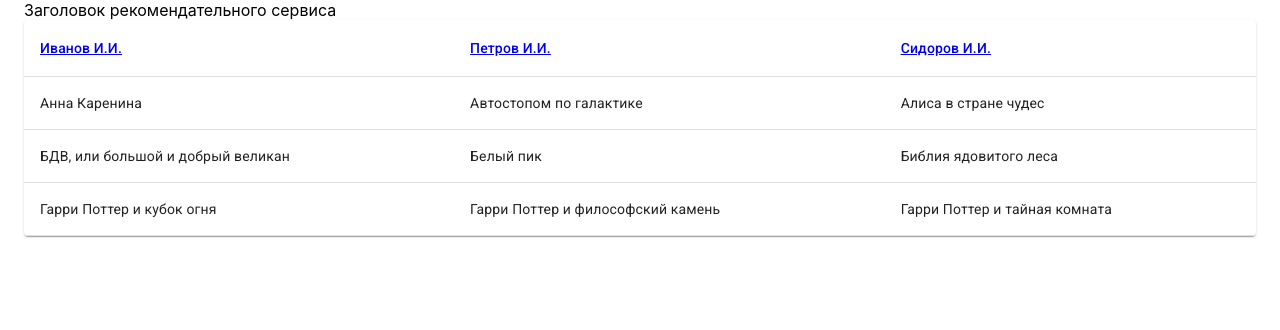
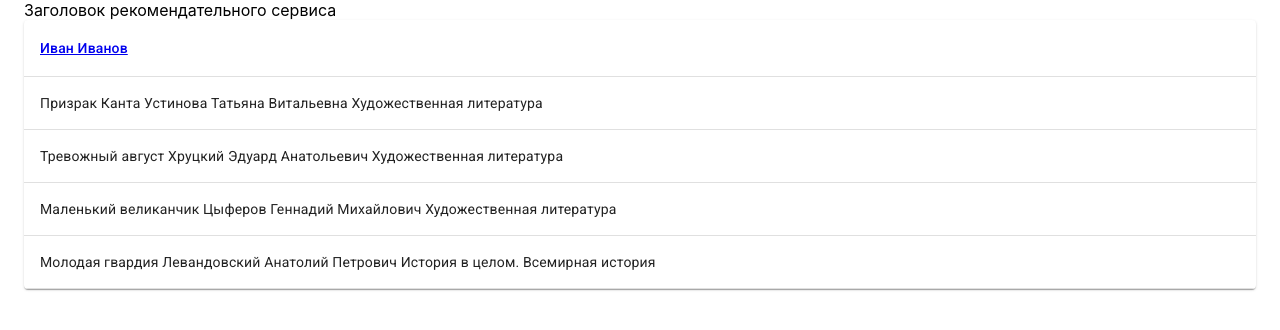
Before and after one commit to GrishinAnton/vi-rakovoz-2040, a React (Create React App) app in the folder client/: page / in a window 1280 px wide. Shown: the top 330 px of the page. Built offline with nearby package versions, Linux system fonts and the light colour scheme.

Commit message:
Вывод первой информации

```diff
--- a/client/src/components/LoginPage/LoginPage.jsx
+++ b/client/src/components/LoginPage/LoginPage.jsx
@@ -8,6 +8,7 @@ import Paper from "@material-ui/core/Paper";
 import { Link } from "react-router-dom";
 import Container from "@material-ui/core/Container";
 import React from "react";
+import { person } from "../../mocks";
 
 const users = [
   {
@@ -53,23 +54,25 @@ export const LoginPage = () => {
         <Table aria-label="simple table">
           <TableHead>
             <TableRow>
-              {users.map((user, i) => (
+              {person.map((user, i) => (
                 <TableCell key={i}>
-                  <Link to={`/profile/${user.id}`}>{user.name}</Link>
+                  <Link
+                    to={`/profile/${user.id}`}
+                  >{`${user["Имя"]} ${user["Фамилия"]}`}</Link>
                 </TableCell>
               ))}
             </TableRow>
           </TableHead>
           <TableBody>
-            {users.map((user) => (
-              <TableRow key={user.name}>
-                {user.books.map((book, i) => (
+            {person.map((user) =>
+              user["Прочитано"].map((book, i) => (
+                <TableRow key={user["Имя"]}>
                   <TableCell key={i} component="th" scope="row">
-                    {book.name}
+                    {`${book["Название"]} ${book["Автор"]} ${book["Жанр"]}`}
                   </TableCell>
-                ))}
-              </TableRow>
-            ))}
+                </TableRow>
+              ))
+            )}
           </TableBody>
         </Table>
       </TableContainer>
--- a/client/src/components/Reccomend/NovemberBook.jsx
+++ b/client/src/components/Reccomend/NovemberBook.jsx
@@ -6,7 +6,7 @@ import GridListTileBar from "@material-ui/core/GridListTileBar";
 import ListSubheader from "@material-ui/core/ListSubheader";
 import IconButton from "@material-ui/core/IconButton";
 import InfoIcon from "@material-ui/icons/Info";
-import { books } from "../../mocks";
+import { person } from "../../mocks";
 import Typography from "@material-ui/core/Typography";
 
 const useStyles = makeStyles((theme) => ({
@@ -37,15 +37,18 @@ export const NovemberBook = () => {
             Подборка книг для осенних вечеров
           </Typography>
         </GridListTile>
-        {books.map((book, i) => (
+        {person[0]["Рекомендации"].map((book, i) => (
           <GridListTile key={i}>
-            <img src={book.img} alt={book.title} />
+            <img
+              src={book.img}
+              alt={`${book["Название"]} ${book["Жанр"]} ${book["Автор"]}`}
+            />
             <GridListTileBar
-              title={book.title}
+              title={book["Название"]}
               //   subtitle={<span>by: {tile.author}</span>}
               actionIcon={
                 <IconButton
-                  aria-label={`info about ${book.title}`}
+                  aria-label={book["Название"]}
                   className={classes.icon}
                 >
                   <InfoIcon />
--- a/client/src/components/Reccomend/NovemberMr.jsx
+++ b/client/src/components/Reccomend/NovemberMr.jsx
@@ -6,7 +6,7 @@ import GridListTileBar from "@material-ui/core/GridListTileBar";
 import ListSubheader from "@material-ui/core/ListSubheader";
 import IconButton from "@material-ui/core/IconButton";
 import InfoIcon from "@material-ui/icons/Info";
-import { books } from "../../mocks";
+import { person } from "../../mocks";
 import Typography from "@material-ui/core/Typography";
 
 const useStyles = makeStyles((theme) => ({
@@ -37,15 +37,18 @@ export const NovemberMr = () => {
             Подборка мероприятий
           </Typography>
         </GridListTile>
-        {books.map((book, i) => (
+        {person[0]["Мероприятия"].map((book, i) => (
           <GridListTile key={i}>
-            <img src={book.img} alt={book.title} />
+            <img
+              src={book.img}
+              alt={`${book["Название"]} ${book["Место проведения"]}`}
+            />
             <GridListTileBar
-              title={book.title}
+              title={book["Название"]}
               //   subtitle={<span>by: {tile.author}</span>}
               actionIcon={
                 <IconButton
-                  aria-label={`info about ${book.title}`}
+                  aria-label={book["Название"]}
                   className={classes.icon}
                 >
                   <InfoIcon />
--- a/client/src/mocks.js
+++ b/client/src/mocks.js
@@ -15,3 +15,73 @@ export const books = [
     title: "Test",
   },
 ];
+
+export const person = [
+  {
+    id: 179,
+    Имя: "Иван",
+    Фамилия: "Иванов",
+    Возраст: 30,
+    Прочитано: [
+      {
+        Автор: "Устинова Татьяна Витальевна",
+        Название: "Призрак Канта",
+        Жанр: "Художественная литература",
+      },
+      {
+        Автор: "Хруцкий Эдуард Анатольевич",
+        Название: "Тревожный август",
+        Жанр: "Художественная литература",
+      },
+      {
+        Автор: "Цыферов Геннадий Михайлович",
+        Название: "Маленький великанчик",
+        Жанр: "Художественная литература",
+      },
+      {
+        Автор: "Левандовский Анатолий Петрович",
+        Название: "Молодая гвардия",
+        Жанр: "История в целом. Всемирная история",
+      },
+    ],
+    Рекомендации: [
+      {
+        Автор: "Круз Андрей",
+        Название: "Рейтар",
+        Жанр: "Художественная литература",
+      },
+      {
+        Автор: "Петров Василий Петрович",
+        Название: "Оды ; Письма в стихах ; Разные стихотворения'",
+        Жанр: "Художественная литература",
+      },
+      {
+        Автор: "Свечин Николай",
+        Название:
+          "Завещание Аввакума. Происшествия из службы сыщика Алексея Лыкова и его друзей",
+        Жанр: "Художественная литература",
+      },
+    ],
+    Мероприятия: [
+      {
+        Название: " Выставка 'Малая Грузия'",
+        "Дата начала": "2020-11-15",
+        "Время начала": "10:00",
+        "Место проведения": "ГБУК г. Москвы «ЦКиД «Академический»",
+      },
+      {
+        Название: "Врасплох",
+        "Дата начала": "2020-11-21",
+        "Время начала": "18:30",
+        "Место проведения": "ГБУК г. Москвы «Клуб «Современник»",
+      },
+      {
+        Название:
+          "Фестивлаь современных молодежных уличных культур 'Вызов Принят'",
+        "Дата начала": "2020-12-07",
+        "Время начала": "12:00",
+        "Место проведения": "Культурный центр ЗИЛ",
+      },
+    ],
+  },
+];
```
